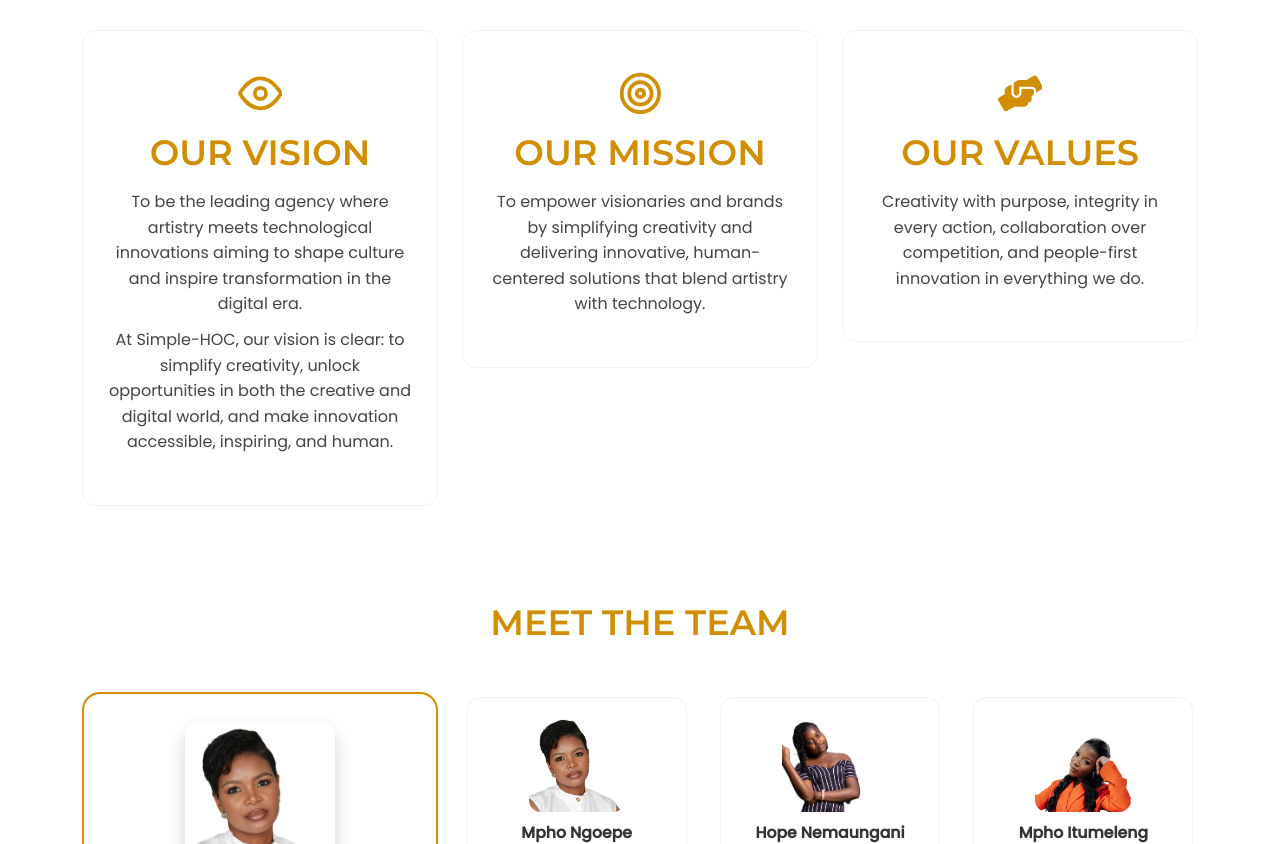
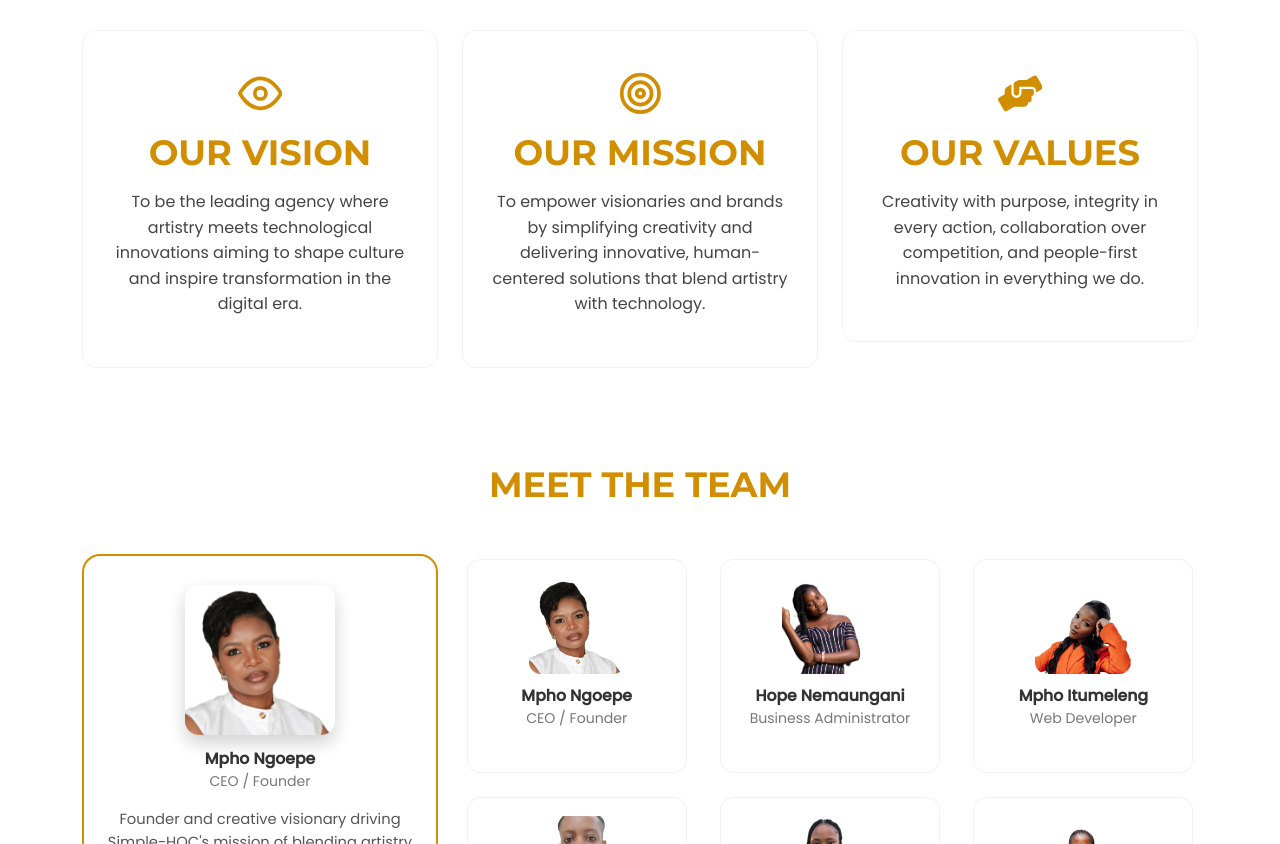
Before and after one commit to SIMPLE-H-O-C/Simple-hoc, a React (Vite) app in the folder simple-hoc/: page / in a window 1280 px wide. Shown: the part 1260-2104 px from the top of the page. Built offline with nearby package versions, Linux system fonts and the light colour scheme.

Commit message:
feat(about): Updated vision card and updated the font weight

```diff
--- a/simple-hoc/src/components/AboutUs.jsx
+++ b/simple-hoc/src/components/AboutUs.jsx
@@ -155,11 +155,6 @@ const AboutUs = () => {
                   shape culture and inspire transformation in the digital era.
                 </p>
 
-                  <p className="section-text mt-2">
-                   At Simple-HOC, our vision is clear: to simplify creativity, unlock opportunities
-                    in both the creative and digital world, and make innovation accessible,
-                    inspiring, and human.
-                   </p>
               </div>
             </motion.div>
 
--- a/simple-hoc/src/styles/AboutUs.css
+++ b/simple-hoc/src/styles/AboutUs.css
@@ -10,6 +10,7 @@
 .section-title {
   font-family: "Montserrat", sans-serif;
   font-size: 2.2rem;
+  font-weight: 700;
   margin-bottom: 15px;
   color: #d28e01;
 }
```
